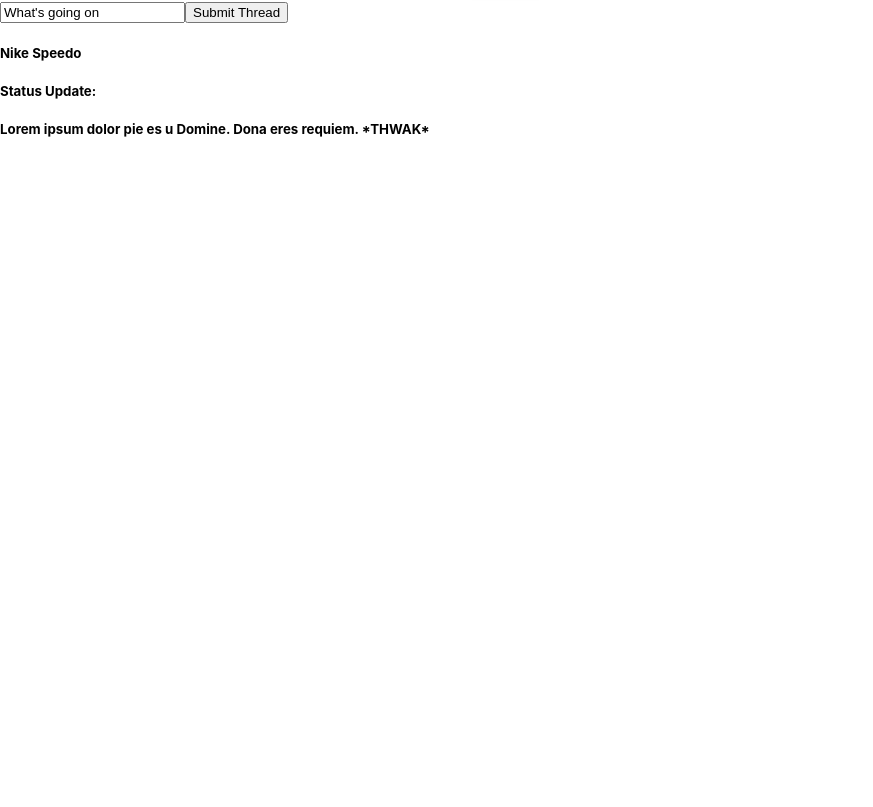
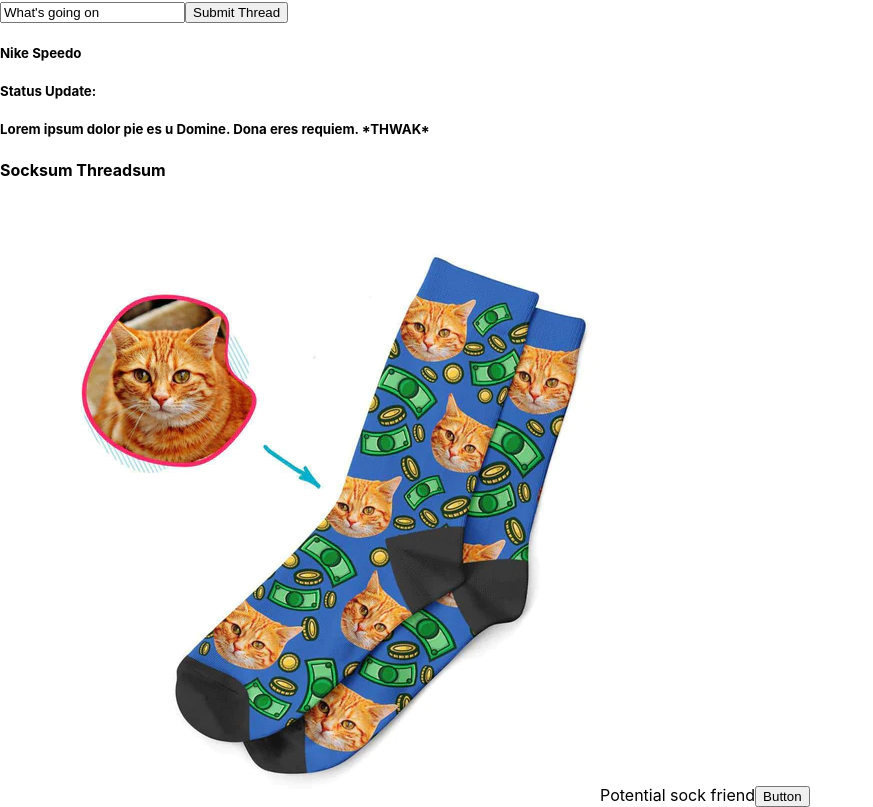
Before and after one commit to tkm404/sock-media, a React (Create React App) app: page / in a window 1280 px wide. Shown: the part 1441-2248 px from the top of the page, without its empty margins (0-873 px from the left). Before the commit the page ends 1601 px from the top, so only its background shows below. Built offline with nearby package versions, Linux system fonts and the light colour scheme.

Commit message:
add friend component
co-authored-by: Kyle Crawford <kcraw217@gmail.com>

```diff
--- a/src/component/App.js
+++ b/src/component/App.js
@@ -1,7 +1,7 @@
 import React from "react";
 import Header from "./Header";
 import Feed from "./Feed.js";
-// import FriendAddList from "FriendAddList.js";
+import FriendAddList from "./FriendAddList.js";
 import Profile from "./Profile.js";
 
 function App() {
@@ -10,6 +10,7 @@
       <Header />
       <Profile />
       <Feed />
+      <FriendAddList />
     </React.Fragment>
 
   );
--- /dev/null
+++ b/src/component/Friend.js
@@ -0,0 +1,15 @@
+import React from "react";
+import catSocks from "./../img/cat-socks.jpg"
+
+function Friend() {
+  return (
+    <React.Fragment>
+      <img src={catSocks} alt="cat socks"></img>
+      <label>Potential sock friend</label>
+      <button>Button</button>
+    </React.Fragment>
+
+  );
+}
+
+export default Friend;
--- a/src/component/FriendAddList.js
+++ b/src/component/FriendAddList.js
@@ -0,0 +1,14 @@
+import React from "react";
+import Friend from "./Friend";
+
+
+function FriendAddList() {
+  return (
+    <React.Fragment>
+      <h4>Socksum Threadsum</h4>
+      <Friend />
+    </React.Fragment>
+  );
+}
+
+export default FriendAddList;
```
Also changed, not shown: src/component/Friends.js (deleted), src/img/cat-socks.jpg (added).
